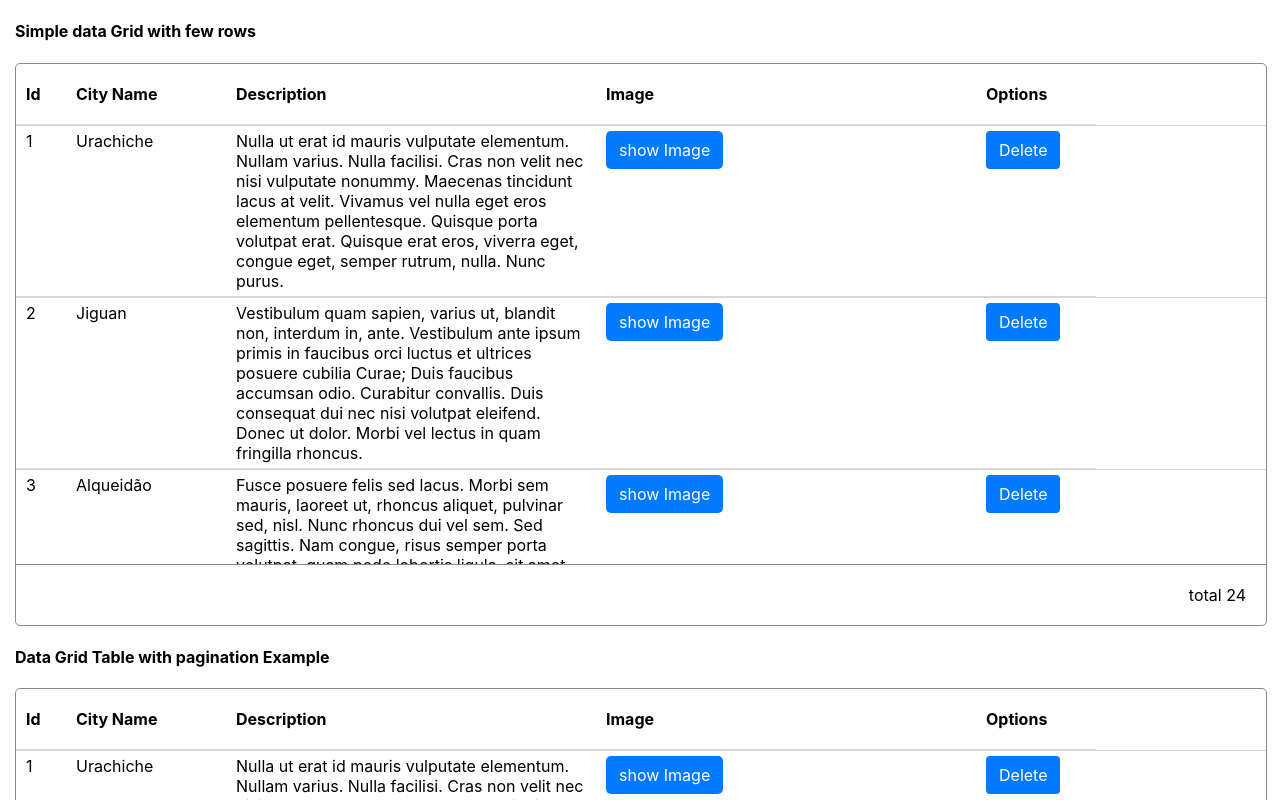
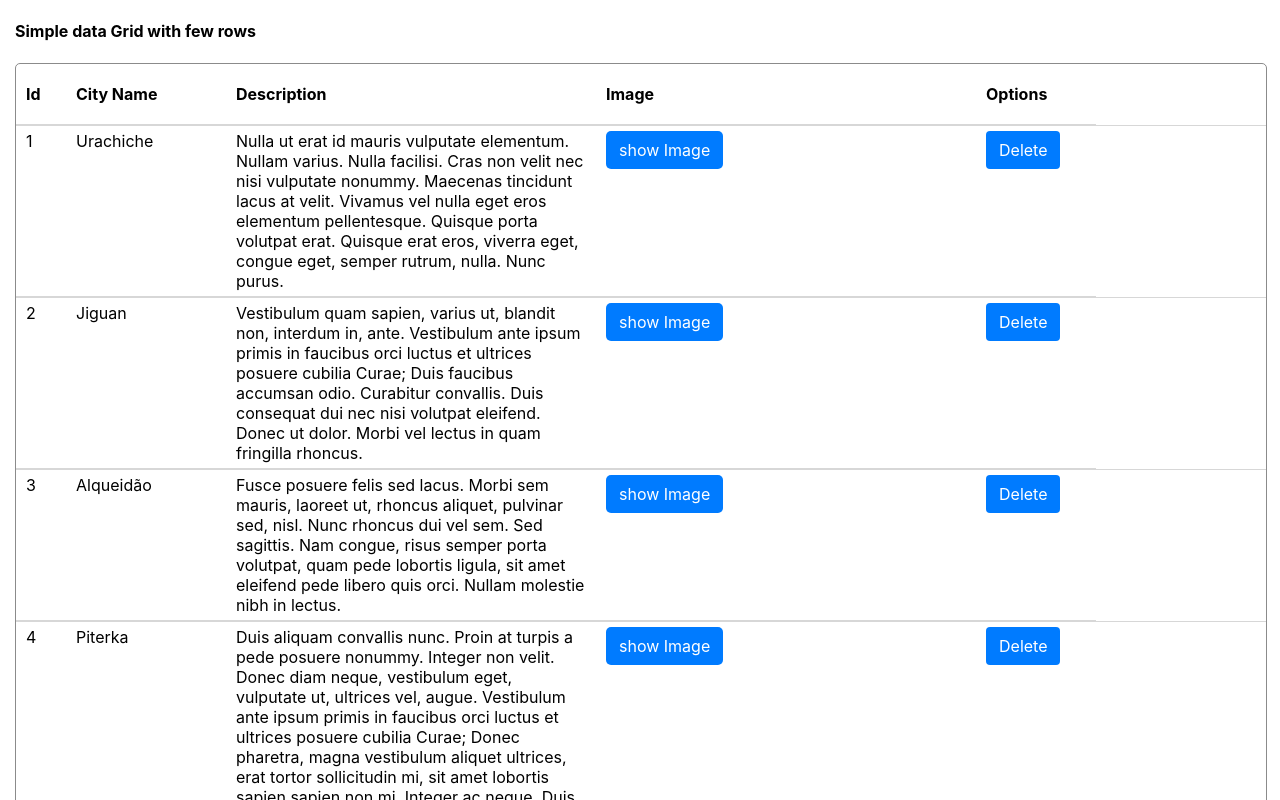
Before and after one commit to NayHaPal/data-grid-assiment, a React (Create React App) app: page / in a window 1280 px wide. Shown: the top 800 px of the page. Built offline with nearby package versions, Linux system fonts and the light colour scheme.

Commit message:
[fix] fix error for refrences item

```diff
--- a/src/App.tsx
+++ b/src/App.tsx
@@ -175,7 +175,6 @@ function App() {
                 <DataGrid
                     columns={columns2}
                     rows={dataSmall}
-                    height={500}
                 />
             </div>
 
--- a/src/DataGrid/DataGrid.tsx
+++ b/src/DataGrid/DataGrid.tsx
@@ -47,7 +47,7 @@ export default function DataGrid(props: dataGridData) {
                 <div className={""}>
                     {visibleRows && visibleRows.length ?
                         !options.virtualized ?
-                            <DataGridRows items={visibleRows}/> : <DataGridVirtualRows items={visibleRows}/> :
+                            <DataGridRows  items={visibleRows}/> : <DataGridVirtualRows items={visibleRows}/> :
                         <DataGridNoData/>
                     }
                 </div>
--- a/src/DataGrid/DataGridComponents/Rows/DataGridRows.css
+++ b/src/DataGrid/DataGridComponents/Rows/DataGridRows.css
@@ -1,5 +1,5 @@
 .data-gird-rows{
-    overflow: scroll;
+    overflow: auto;
     padding-right: 0px;
     position: relative;
 }
--- a/src/DataGrid/DataGridComponents/Rows/DataGridRows.tsx
+++ b/src/DataGrid/DataGridComponents/Rows/DataGridRows.tsx
@@ -11,7 +11,7 @@ export default function DataGridRows(props: any) {
         <div className="data-gird-rows" style={height}>
             <DataGridHeader/>
             {props.items && props.items.length ? props.items.map((item: any, index: number) => {
-                    return <DataGridRow key={item.Id} item={item} rowId={index}/>
+                    return <DataGridRow key={index} item={item} rowId={index}/>
                 })
                 : ""}
         </div>
--- a/src/DataGrid/DataGridComponents/VirtualRows/DataGridVirtualRows.tsx
+++ b/src/DataGrid/DataGridComponents/VirtualRows/DataGridVirtualRows.tsx
@@ -1,4 +1,4 @@
-import React, {useContext, useEffect} from "react";
+import React, {useContext} from "react";
 import DataGridRow from "../Row/DataGridRow";
 import {DataGridDataContext} from "../../DataGridContext";
 import "./DataGridVirtualRows.css"
@@ -9,7 +9,6 @@ import DataGridHeader from "../Header/DataGridHeader";
 
 export default function DataGridVirtualRows(props: any) {
     const {options, setOptions} = useContext(DataGridDataContext);
-    let height = options.height ? {height: options.height + "px"} : {};
     function rowRenderer({
                              index, // Index of row
                              isScrolling, // The List is currently being scrolled
@@ -19,22 +18,13 @@ export default function DataGridVirtualRows(props: any) {
                              style, // Style object to be applied to row (to position it);
                          }: any) {
         const item = props.items[index];
-        const content = isScrolling ? '...' : <DataGridRow key={item.id} item={item} style={style} rowId={index}/>;
+        const content = isScrolling ? '...' : <DataGridRow key={key} item={item} style={style} rowId={index}/>;
         return (
             <div key={key} style={style}>
                 {content}
             </div>
         );
     }
-    useEffect(()=>{
-        // let firstElement = document.querySelector(".ReactVirtualized__List");
-        // let innerElement = document.querySelector(".ReactVirtualized__Grid__innerScrollContainer");
-        // ((firstElement||{}).style||{}).width= '100%';
-        // ((innerElement||{}).style||{}).width= '100%';
-        //
-
-
-    },[])
 
     return (
         <div className="data-gird-virtual-rows">
--- a/src/index.tsx
+++ b/src/index.tsx
@@ -15,4 +15,3 @@ ReactDOM.render(
 // to log results (for example: reportWebVitals(console.log))
 // or send to an analytics endpoint. Learn more: https://bit.ly/CRA-vitals
 reportWebVitals();
-reportWebVitals(console.log);
```
